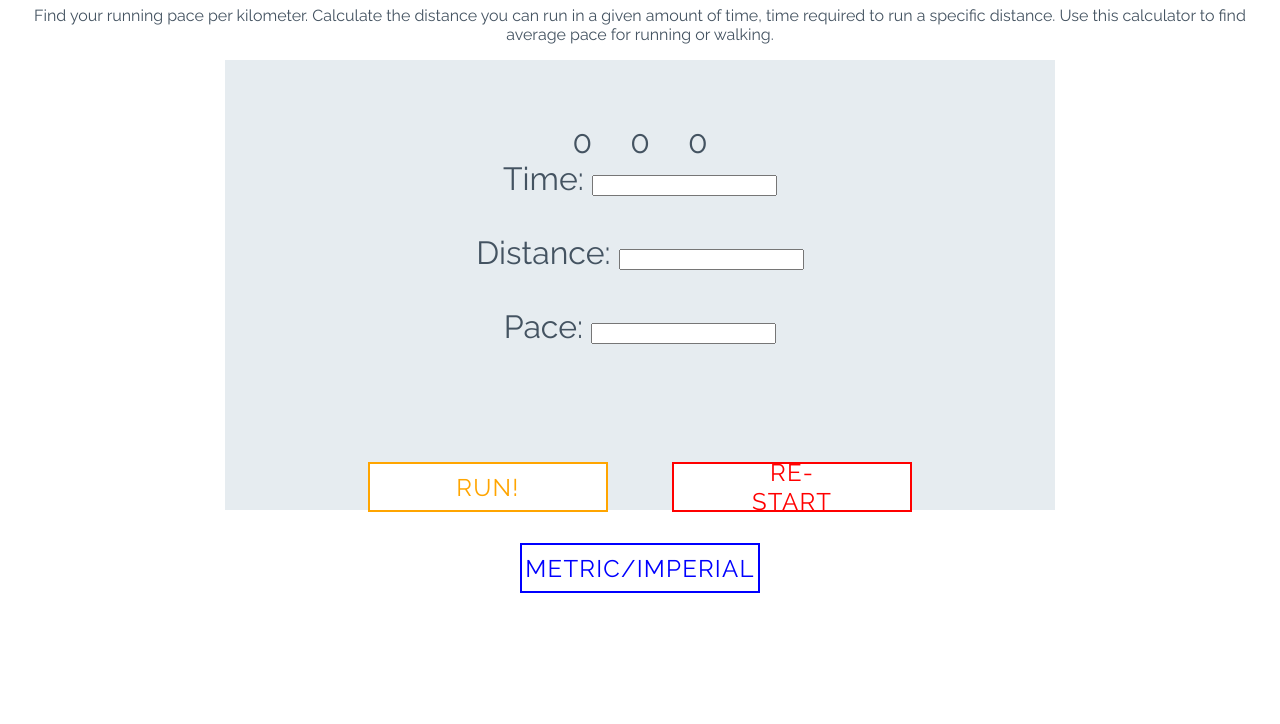
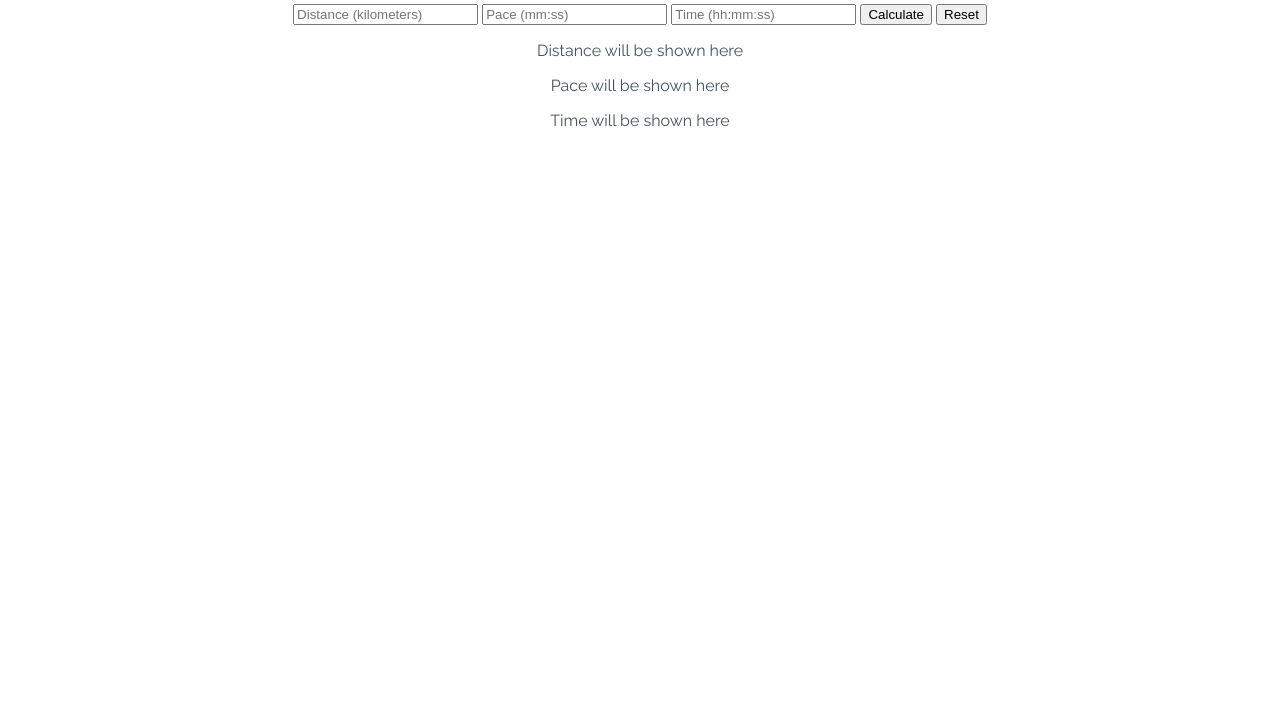
Before and after one commit to RayPT808/The-Pacemaker, a plain HTML site: page index.html in a window 1280 px wide. Shown: the part 76-800 px from the top of the page. Drawn offline with Linux system fonts and the light colour scheme.

```diff
--- a/index.html
+++ b/index.html
@@ -11,49 +11,25 @@
         integrity="sha384-fnmOCqbTlWIlj8LyTjo7mOUStjsKC4pOpQbqyi7RrhN7udi9RwhKkMHpvLbHG9Sr" crossorigin="anonymous">
     <link href="https://fonts.googleapis.com/css?family=Raleway%7CRighteous" rel="stylesheet">
     <link rel="stylesheet" href="assets/css/style.css">
-    <title>Document</title>
+    <title>The Pacemaker</title>
 </head>
 
 <body>
 
-    <h1>The Pacemaker
-        <img class="runningicon" src="assets/images/runningicon.png" alt="runningicon">
-    </h1>
+    <div class="container">
+        <h1>Running Pace Calculator</h1>
 
+        <!--input fields for the users-->
 
-    <p>Find your running pace per kilometer. Calculate the distance you can run in a given amount
-        of time, time required to run a specific distance. Use this calculator to find average
-        pace for running or walking.</p>
-
-    <div class="pace-area">
-
-        <div class="numbers-area">
-            <span id="time">0</span>
-            <span id="distance">0</span>
-            <span id="pace">0</span>
-
-            <form action="/action_page.php">
-                <label for="time">
-                    Time:</label>
-                <input type="number" id="time" name="time"><br><br>
-                <label for="distance">Distance:</label>
-                <input type="number" id="distance" name="distance"><br><br>
-                <label for="pace">Pace:</label>
-                <input type="number" id="pace" name="pace"><br><br>
-            </form>
-        </div>
-        <div class="operations-area">
-            <button data-type="submit" class="btn btn--big btn--orange" data-text="Run!"></button>
-            <button class="btn btn--big btn--red" data-text="Re-Start"></button>
-        </div>
-        <div class="settings-area">
-            <button class="btn btn--big btn--blue" data-text="Metric/Imperial"></button>
-        </div>
-
+        <input type="number" id="distance" placeholder="Distance (kilometers)" />
+        <input type="text" id="pace" placeholder="Pace (mm:ss)" pattern="\d{2}:\d{2}" />
+        <input type="text" id="time" placeholder="Time (hh:mm:ss)" pattern="\d{2}:\d{2}:\d{2}" />
+        <button id="calculate">Calculate</button>
+        <button id="reset">Reset</button>
+        <p id="resultDistance">Distance will be shown here</p>
+        <p id="resultPace">Pace will be shown here</p>
+        <p id="resultTime">Time will be shown here</p>
     </div>
-
-
-
 
 
 
```
